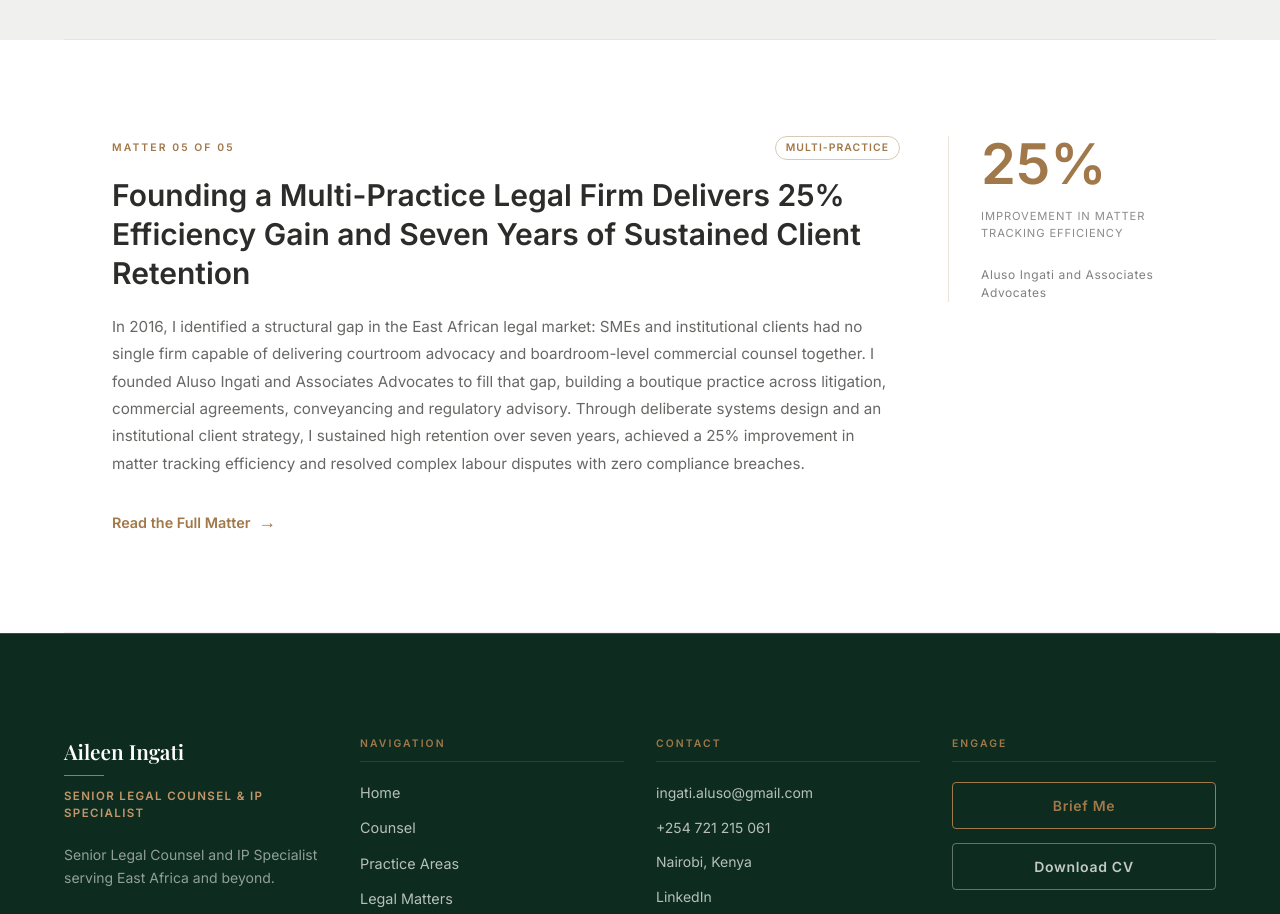
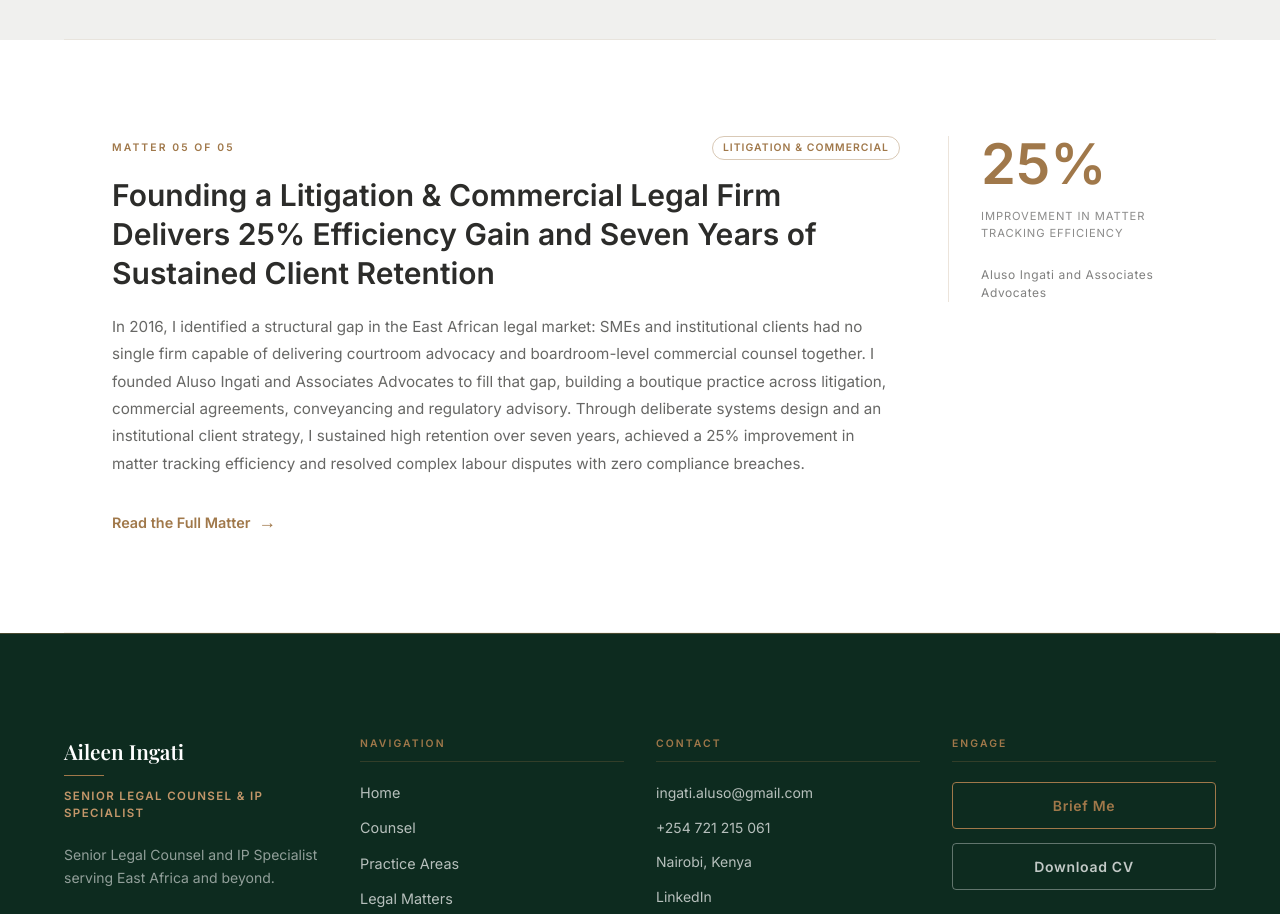
Before and after one commit to i-gichachi/Aileen_Ingati_Portfolio, a Next.js app: page /legal-matters in a window 1280 px wide. Shown: the part 2600-3514 px from the top of the page. Built offline with nearby package versions, Linux system fonts and the light colour scheme; no server answers; a web font is replaced by a local one.

Commit message:
Update legal matter 05 label to Litigation & Commercial

```diff
--- a/src/components/sections/legal-matters/MattersList.tsx
+++ b/src/components/sections/legal-matters/MattersList.tsx
@@ -11,7 +11,7 @@ function derivePracticeArea(id: string) {
         case 'judiciary-resolution-rate': return 'Governance'
         case 'apsea-governance': return 'Policy Reform'
         case 'kazi-advocates-cost-reduction': return 'Litigation'
-        case 'aluso-ingati-associates': return 'Multi-Practice'
+        case 'aluso-ingati-associates': return 'Litigation & Commercial'
         default: return 'Practice Area'
     }
 }
--- a/src/data/caseStudies.ts
+++ b/src/data/caseStudies.ts
@@ -256,7 +256,7 @@ export const caseStudies: CaseStudy[] = [
     {
         id: 'aluso-ingati-associates',
         matterNumber: 'Matter 05 of 05',
-        title: 'Founding a Multi-Practice Legal Firm Delivers 25% Efficiency Gain and Seven Years of Sustained Client Retention',
+        title: 'Founding a Litigation & Commercial Legal Firm Delivers 25% Efficiency Gain and Seven Years of Sustained Client Retention',
         organisation: 'Aluso Ingati and Associates Advocates',
         dateRange: 'June 2016 to March 2023',
         keyMetric: '25%',
```
